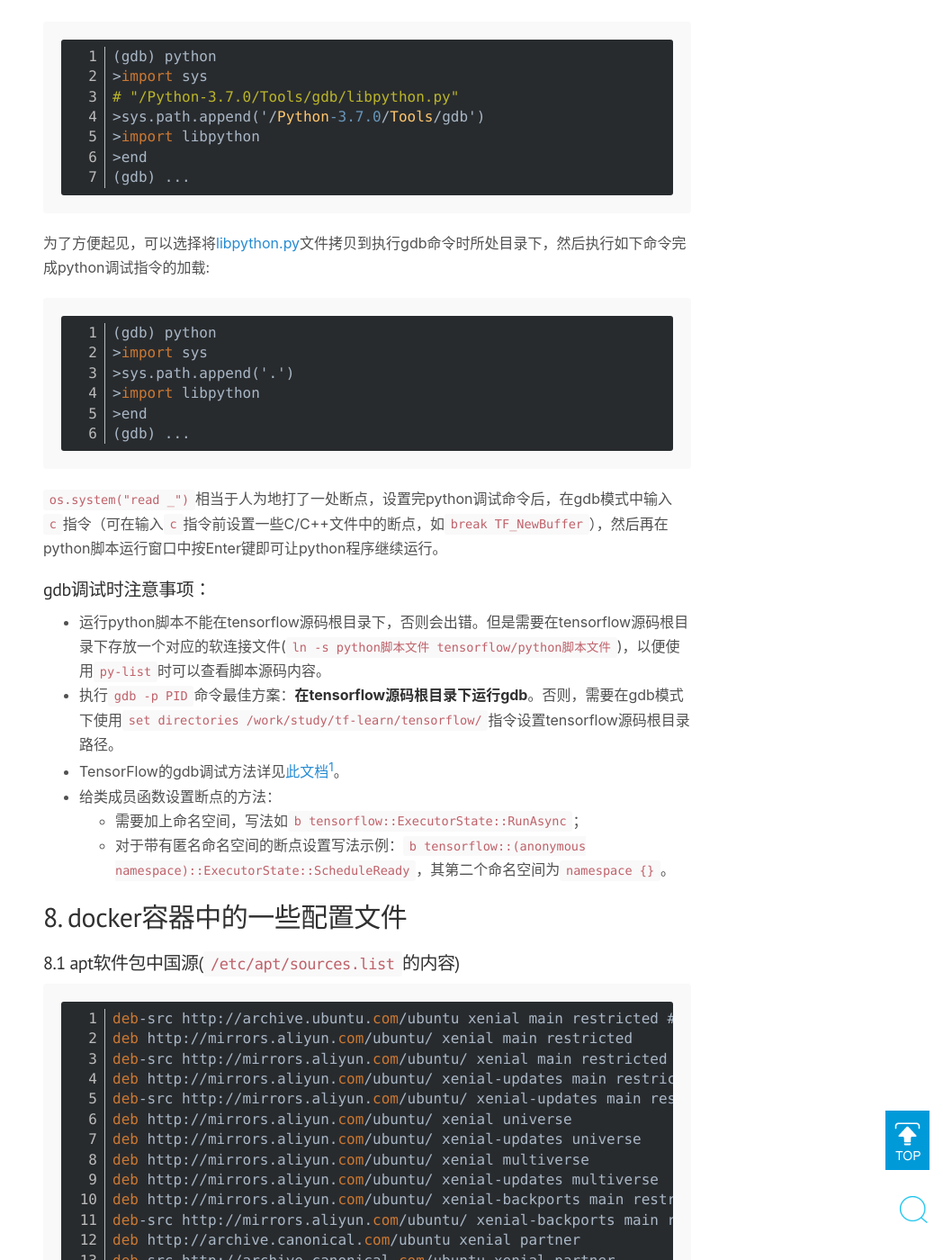
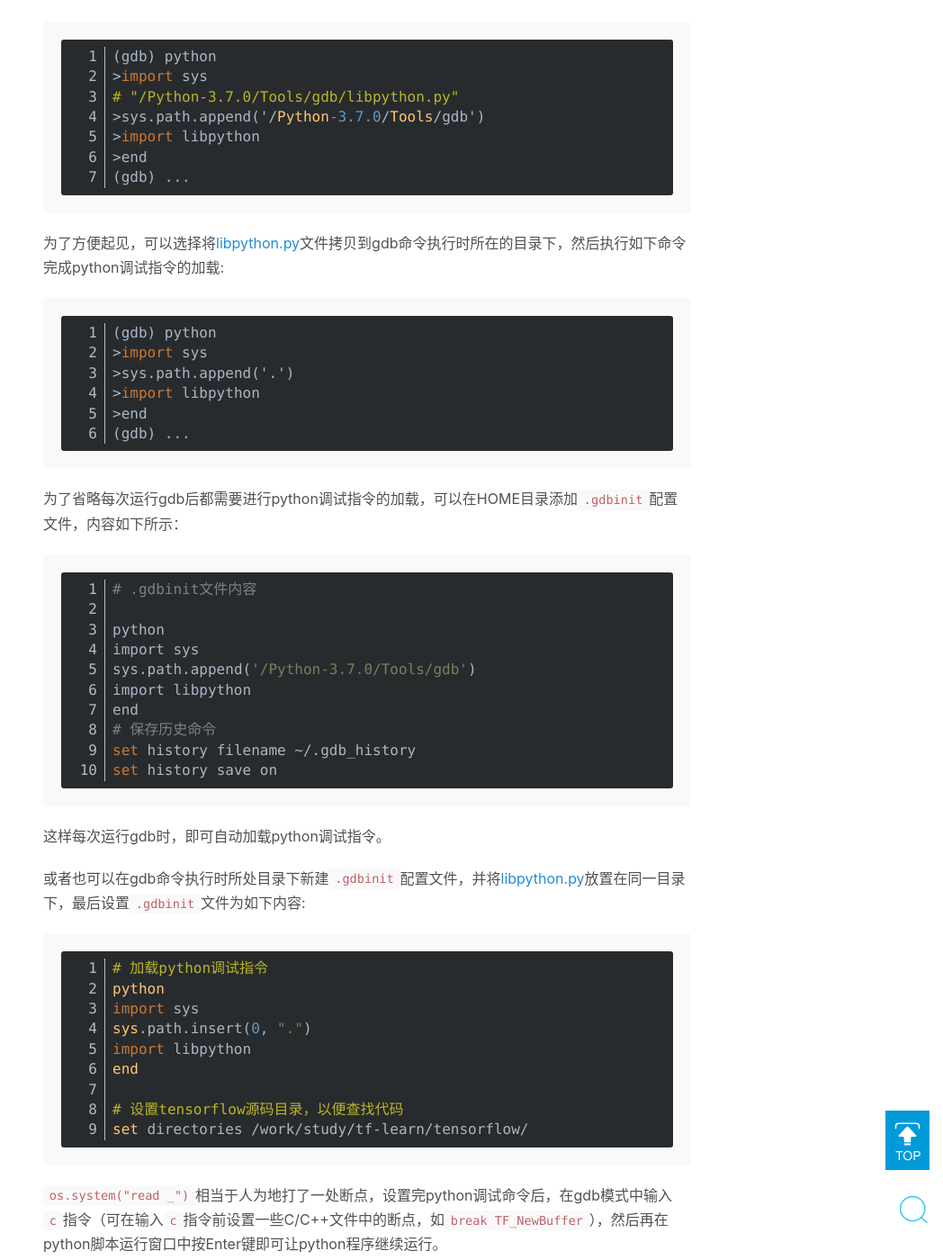
Before and after one commit to wzzju/wzzju.github.io, a Jekyll site: the page built from _posts/2020-03-17-tf-compile.md, in a window 1280 px wide and 1400 px high, scrolled down 3099 px. Shown: the whole window at 90% size, without its empty margins (232-1280 px from the left). Built offline with Jekyll 4.4.1, drawn with Linux system fonts in a browser that asks for light colours; comment, search, counter and statistics services are not loaded.

Commit message:
add .gdbinit content

````diff
--- a/_posts/2020-03-17-tf-compile.md
+++ b/_posts/2020-03-17-tf-compile.md
@@ -126,7 +126,7 @@ os.system("read _")
 (gdb) ...
 ```
 
-为了方便起见，可以选择将[libpython.py](/assets/tensorflow/libpython.py)文件拷贝到执行gdb命令时所处目录下，然后执行如下命令完成python调试指令的加载:
+为了方便起见，可以选择将[libpython.py](/assets/tensorflow/libpython.py)文件拷贝到gdb命令执行时所在的目录下，然后执行如下命令完成python调试指令的加载:
 
 ```python
 (gdb) python
@@ -137,6 +137,36 @@ os.system("read _")
 (gdb) ...
 ```
 
+为了省略每次运行gdb后都需要进行python调试指令的加载，可以在HOME目录添加`.gdbinit`配置文件，内容如下所示：
+
+```python
+# .gdbinit文件内容
+
+python
+import sys
+sys.path.append('/Python-3.7.0/Tools/gdb')
+import libpython
+end
+# 保存历史命令
+set history filename ~/.gdb_history
+set history save on
+```
+
+这样每次运行gdb时，即可自动加载python调试指令。
+
+或者也可以在gdb命令执行时所处目录下新建`.gdbinit`配置文件，并将[libpython.py](/assets/tensorflow/libpython.py)放置在同一目录下，最后设置`.gdbinit`文件为如下内容:
+
+```python
+# 加载python调试指令
+python
+import sys
+sys.path.insert(0, ".")
+import libpython
+end
+
+# 设置tensorflow源码目录，以便查找代码
+set directories /work/study/tf-learn/tensorflow/
+```
 
 `os.system("read _")`相当于人为地打了一处断点，设置完python调试命令后，在gdb模式中输入`c`指令（可在输入`c`指令前设置一些C/C++文件中的断点，如`break TF_NewBuffer`），然后再在python脚本运行窗口中按Enter键即可让python程序继续运行。
 
````
